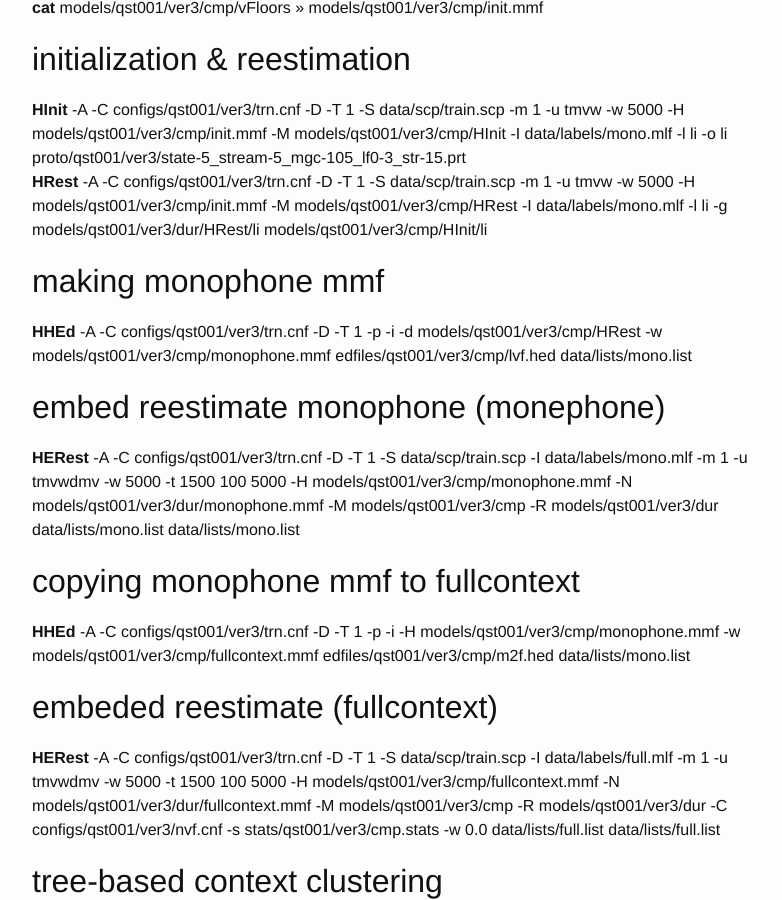
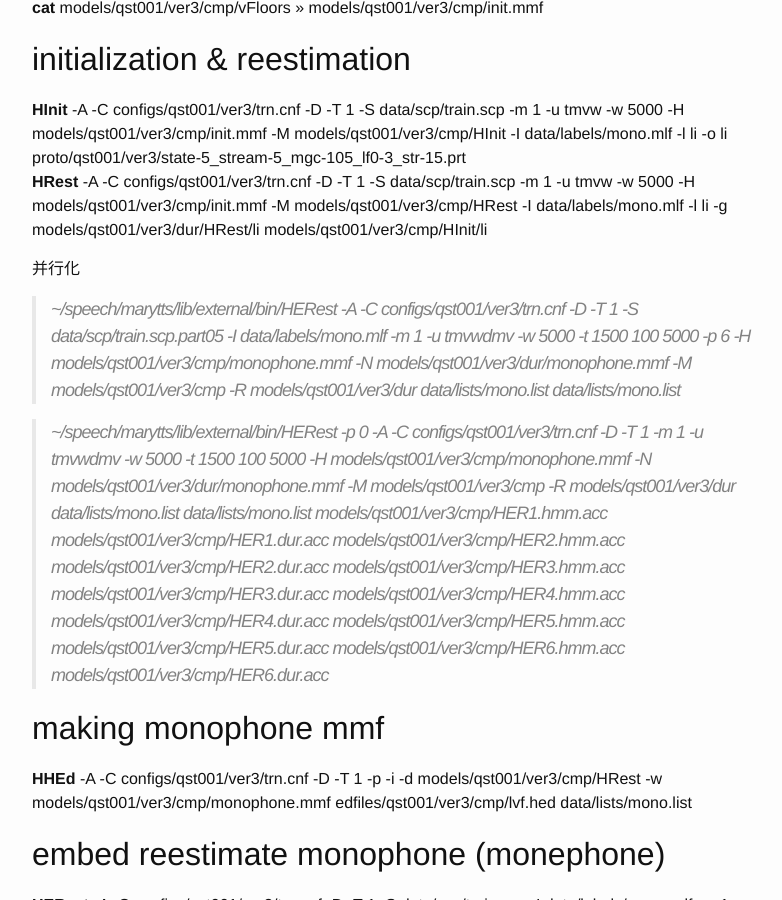
Before and after one commit to vsooda/vsooda.github.io, a Jekyll site: the page built from _posts/2016-01-28-hts-train.markdown, in a window 1280 px wide and 900 px high, scrolled down 404 px. Shown: the whole window, without its empty margins (238-1020 px from the left). Built offline with Jekyll 4.4.1, drawn with Linux system fonts in a browser that asks for light colours; Markdown is read by kramdown in place of the engine named in the settings.

Commit message:
herest parallel

````diff
--- a/_posts/2016-01-28-hts-train.markdown
+++ b/_posts/2016-01-28-hts-train.markdown
@@ -18,6 +18,12 @@ initialization & reestimation
 ---
 **HInit** -A -C configs/qst001/ver3/trn.cnf -D -T 1 -S data/scp/train.scp -m 1 -u tmvw -w 5000 -H models/qst001/ver3/cmp/init.mmf -M models/qst001/ver3/cmp/HInit -I data/labels/mono.mlf -l li -o li proto/qst001/ver3/state-5_stream-5_mgc-105_lf0-3_str-15.prt
 **HRest** -A -C configs/qst001/ver3/trn.cnf -D -T 1 -S data/scp/train.scp -m 1 -u tmvw -w 5000 -H models/qst001/ver3/cmp/init.mmf -M models/qst001/ver3/cmp/HRest -I data/labels/mono.mlf -l li -g models/qst001/ver3/dur/HRest/li models/qst001/ver3/cmp/HInit/li
+
+
+并行化
+> ~/speech/marytts/lib/external/bin/HERest -A -C configs/qst001/ver3/trn.cnf -D -T 1 -S data/scp/train.scp.part05 -I data/labels/mono.mlf -m 1 -u tmvwdmv -w 5000 -t 1500 100 5000 -p 6 -H  models/qst001/ver3/cmp/monophone.mmf -N models/qst001/ver3/dur/monophone.mmf -M models/qst001/ver3/cmp -R models/qst001/ver3/dur data/lists/mono.list data/lists/mono.list
+
+> ~/speech/marytts/lib/external/bin/HERest -p 0 -A -C configs/qst001/ver3/trn.cnf -D -T 1   -m 1 -u tmvwdmv -w 5000 -t 1500 100 5000  -H  models/qst001/ver3/cmp/monophone.mmf -N models/qst001/ver3/dur/monophone.mmf -M models/qst001/ver3/cmp -R models/qst001/ver3/dur data/lists/mono.list data/lists/mono.list models/qst001/ver3/cmp/HER1.hmm.acc models/qst001/ver3/cmp/HER1.dur.acc models/qst001/ver3/cmp/HER2.hmm.acc models/qst001/ver3/cmp/HER2.dur.acc models/qst001/ver3/cmp/HER3.hmm.acc models/qst001/ver3/cmp/HER3.dur.acc models/qst001/ver3/cmp/HER4.hmm.acc models/qst001/ver3/cmp/HER4.dur.acc models/qst001/ver3/cmp/HER5.hmm.acc models/qst001/ver3/cmp/HER5.dur.acc models/qst001/ver3/cmp/HER6.hmm.acc models/qst001/ver3/cmp/HER6.dur.acc
 
 making monophone mmf
 ---
--- a/_posts/2016-02-01-compute-cluster.markdown
+++ b/_posts/2016-02-01-compute-cluster.markdown
@@ -32,6 +32,8 @@ vi /etc/export
 /home/research/speech 192.168.11.0/24(rw,sync,all_squash,no_subtree_check)
 ```
 
+更改后，运行sudo exportfs -rv使其生效
+
 > 选项可以更改
 
 sudo service nfs-kernel-server restart
@@ -41,7 +43,7 @@ sudo apt-get install nfs-common
 
 mount:
 sudo mkdir /mnt/nfs
-sudo mount 192.168.11.203:/home /mnt/nfs
+sudo mount 192.168.11.203:/home/research/speech /mnt/nfs
 
 umount:
 sudo umount -f -l /mnt/nfs
````
Also changed, not shown: other parts of _posts/2016-02-01-compute-cluster.markdown (+1 -1 lines), _posts/2016-02-04-hts-parallel.markdown (added, +45 -0 lines), assets/hts_parallel/HERest_bugfix.png (added), assets/hts_parallel/acc_error.png (added).
